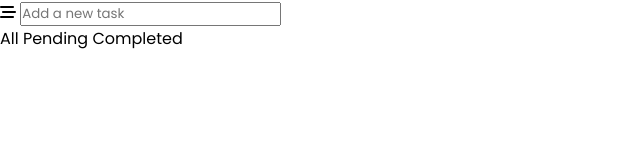
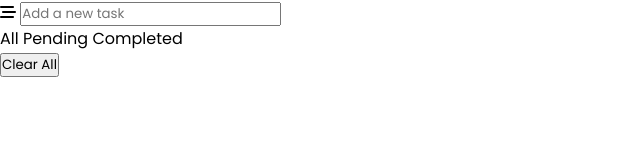
Before and after one commit to mirayatech/Todo-App, a plain HTML site: page index.html in a window 1280 px wide. Shown: the whole page, without its empty margins (0-640 px from the left). Drawn offline with Linux system fonts and the light colour scheme.

Commit message:
create button for controll div

```diff
--- a/index.html
+++ b/index.html
@@ -31,10 +31,14 @@
                 <span id="pending">Pending</span>
                 <span id="completed">Completed</span>
             </div>
+            <button class="clear-btn">Clear All</button>
         </div>
 
 
-        <script src="./app.js"></script>
+    </div>
+
+
+    <script src="./app.js"></script>
 </body>
 
 </html>
```
